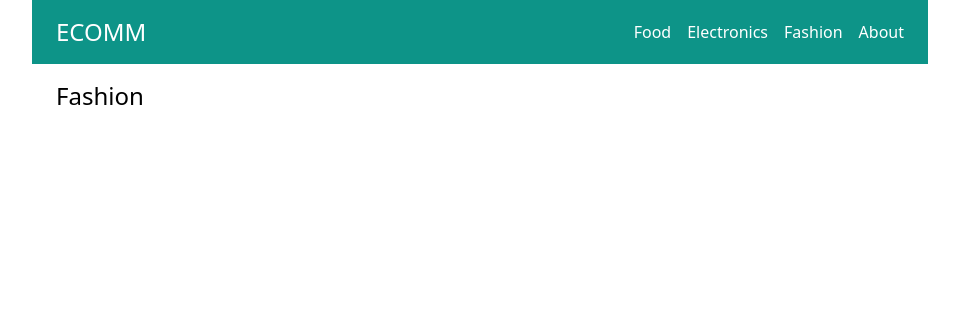
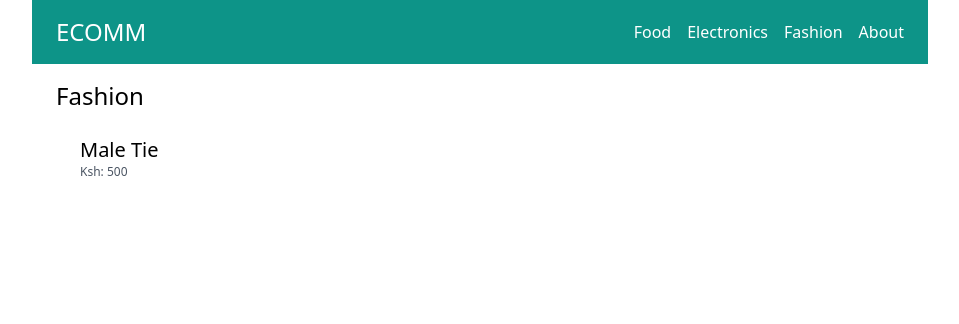
Before and after one commit to otyheno/Django_Ecommerce_1, a Django app: a page that uses store/templates/store/category_detail.html in a window 1280 px wide. Shown: the top 324 px of the page, without its empty margins (160-1119 px from the left). Run offline with Django 4.2, Linux system fonts and the light colour scheme; data comes from the database, SQL or seed files in the repository; some libraries are stand-ins or nearby versions.

Commit message:
listing products of a given category

```diff
--- a/store/templates/store/category_detail.html
+++ b/store/templates/store/category_detail.html
@@ -4,4 +4,16 @@
 
 {% block content %}
     <h1 class="text-2xl">{{category.title}}</h1>
+    <div class="flex flex-wrap ">
+        {% for product in products %}
+            <div class="product w-1/3 p-2">
+                <div class="p-4 bg-gray-150">
+                    <a href="{% url 'product_detail' product.category.slug product.slug %}">
+                        <h2 class="text-xl">{{product.title}}</h2>
+                        <p class="text-xs text-gray-600">Ksh: {{product.price}}</p>
+                    </a>
+                </div>
+            </div>
+        {% endfor %}
+    </div>
 {% endblock %}
--- a/store/views.py
+++ b/store/views.py
@@ -4,7 +4,11 @@ from .models import Product, Category
 # Create your views here.
 def categoryDetail(request, slug):
     category = get_object_or_404(Category, slug=slug)
-    return render(request, 'store/category_detail.html', {'category': category})
+    products = category.products.all()
+    return render(request, 'store/category_detail.html', {
+        'category': category,
+        'products': products
+        })
 
 def productDetail(request, category_slug, slug):
     #product = Product.objects.get(slug=slug)
```
